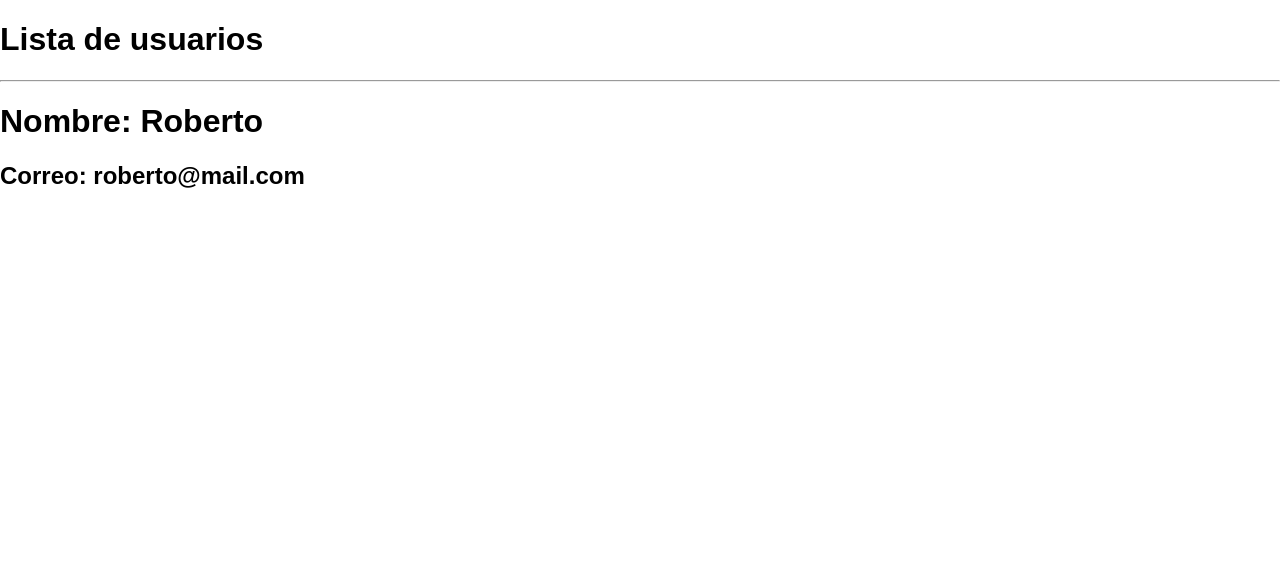
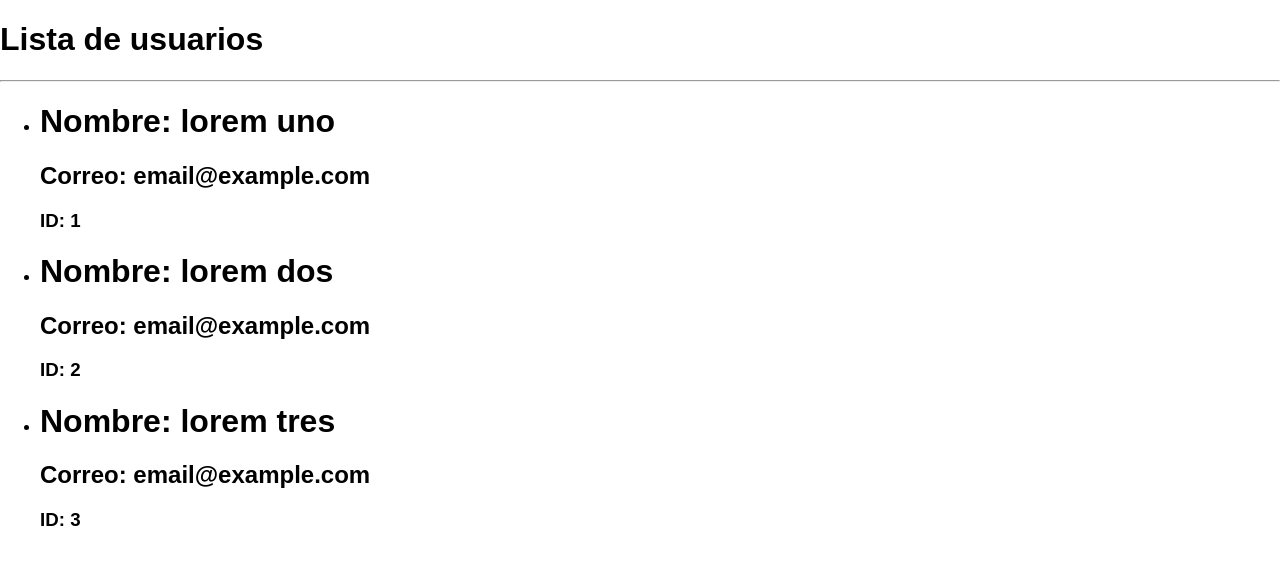
Before and after one commit to biotec-io/primer-app, a React (Create React App) app: page / in a window 1280 px wide. Shown: the top 564 px of the page. Built offline with nearby package versions, Linux system fonts and the light colour scheme.

Commit message:
Se agregaron componentes de Usuario de forma atómica

```diff
--- a/src/App.js
+++ b/src/App.js
@@ -2,18 +2,18 @@
 import React from 'react';
 
 /* Importaciones de componentes */
-import User from './User';
+import Users from './Users';
 
 const users = [{
-  username: 'lorem uno',
+  name: 'lorem uno',
   id: 1,
   email: 'email@example.com',
 }, {
-  username: 'lorem dos',
+  name: 'lorem dos',
   id: 2,
   email: 'email@example.com',
 }, {
-  username: 'lorem tres',
+  name: 'lorem tres',
   id: 3,
   email: 'email@example.com',
 }];
@@ -24,10 +24,7 @@ const App = () => (
       <h1>Lista de usuarios</h1>
     </header>
     <hr />
-    <User
-      name="Roberto"
-      email="roberto@mail.com"
-    />
+    <Users users={users} />
     <br />
   </div>
 );
--- a/src/User.js
+++ b/src/User.js
@@ -4,8 +4,9 @@ import React from 'react';
 /* { name, email } ==> props */
 /* name = props.name */
 /* email = props.email */
-const User = ({ name, email }) => (
+const User = ({ name, email, id }) => (
   /* firstName = props.name.firstName */
+  <li key={id}>
     <div>
       <h1>
         Nombre: {name}
@@ -13,7 +14,11 @@ const User = ({ name, email }) => (
       <h2>
         Correo: {email}
       </h2>
+      <h3>
+        ID: {id}
+      </h3>
     </div>
+  </li>
 );
 
 export default User;
--- a/src/Users.js
+++ b/src/Users.js
@@ -1,14 +1,19 @@
+/* Importaciones de módulos */
 import React from 'react';
 
+/* Importaciones de componentes */
+import User from './User';
+
 const Users = (props) => (
-  <div>
-    <h1>
-      Nombre: {props.name}
-    </h1>
-    <h2>
-      Correo: {props.email}
-    </h2>
-  </div>
+  <ul>
+    {props.users.map(user =>
+      <User
+        name={user.name}
+        email={user.email}
+        id={user.id}
+      />
+    )}
+  </ul>
 );
 
 export default Users;
```
Lines whose indentation alone changed are shown as unchanged.
